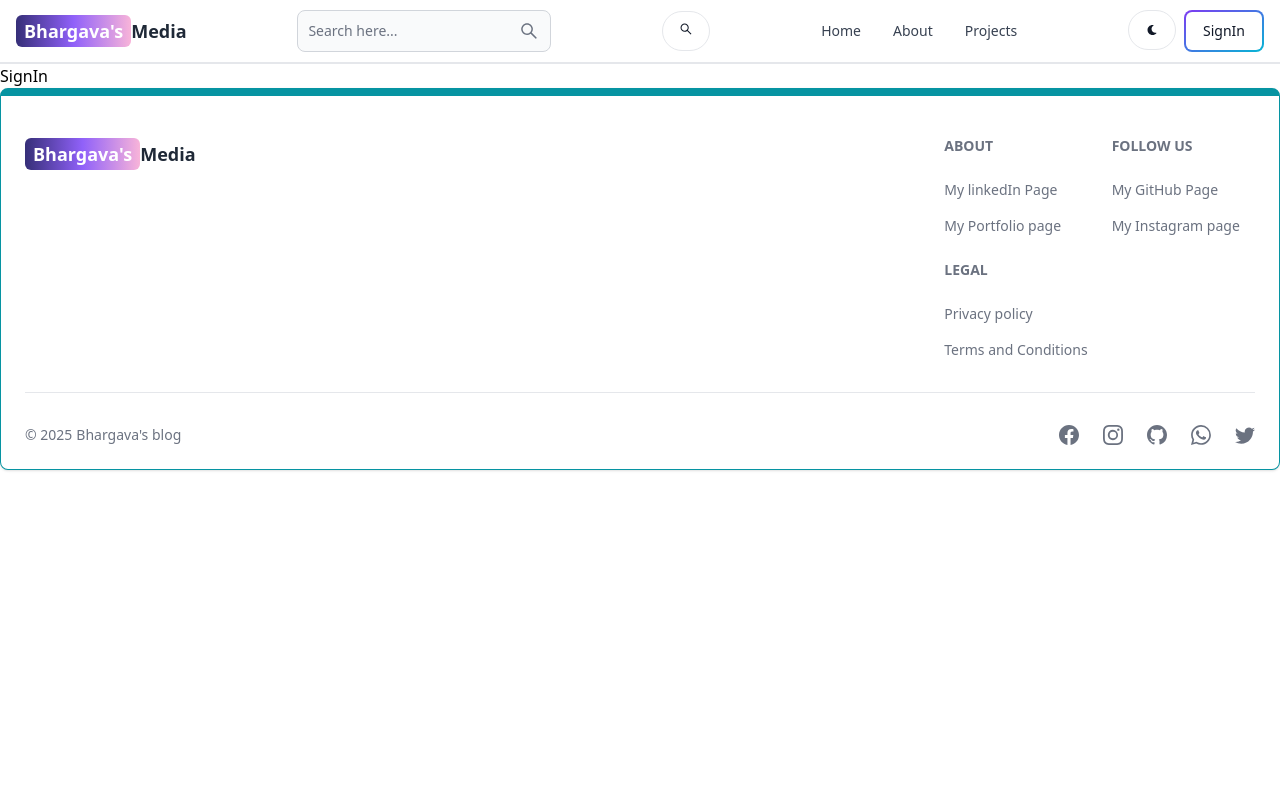
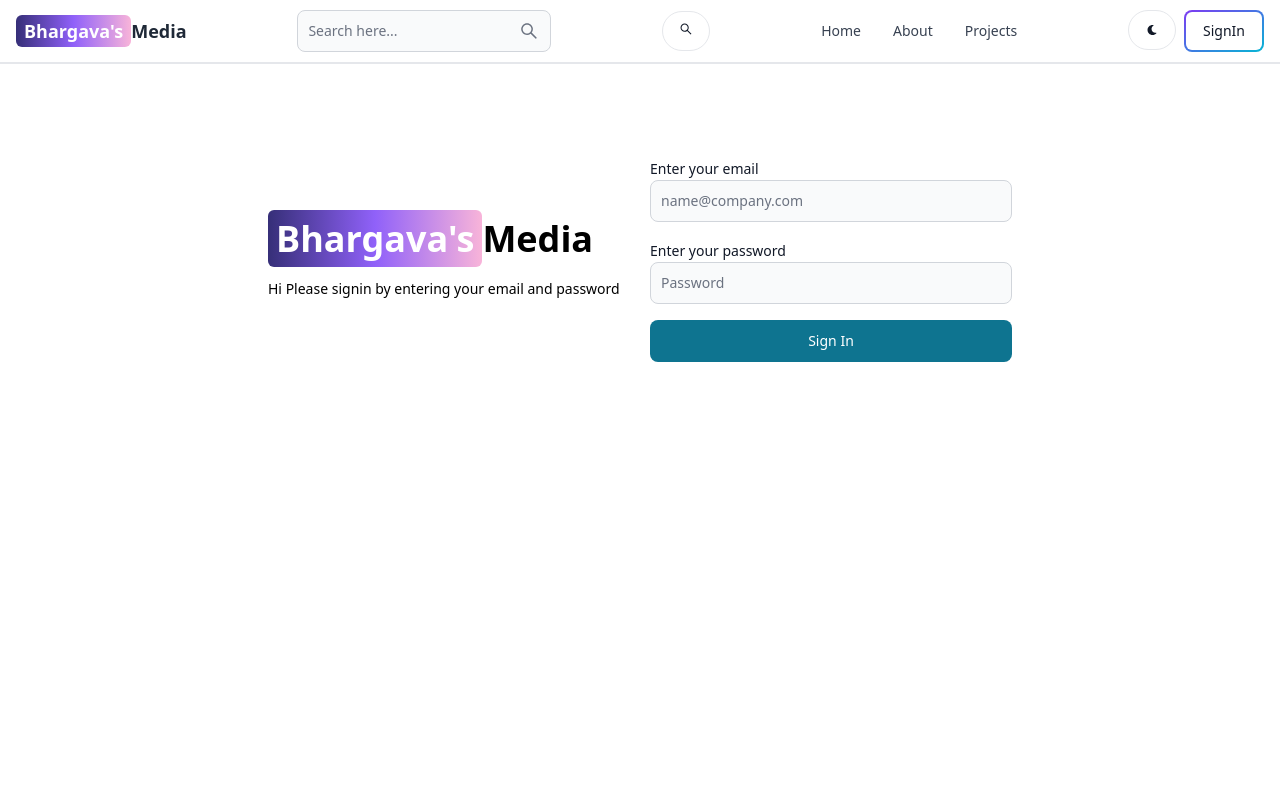
Before and after one commit to Gidijala-123/MERN-Full-Stack---VITE, a React (Vite) app in the folder client-side/: page /signin in a window 1280 px wide. Shown: the top 800 px of the page. Built offline with nearby package versions, Linux system fonts and the light colour scheme.

Commit message:
Corrections in signup, signin,userController
implemented proper error handling

```diff
--- a/client-side/src/pages/SignIn.jsx
+++ b/client-side/src/pages/SignIn.jsx
@@ -1,5 +1,104 @@
-import React from "react";
+import React, { useState } from "react";
+import { useNavigate, Link } from "react-router-dom";
+import { Label, TextInput, Button } from "flowbite-react";
 
 export default function SignIn() {
-  return <div>SignIn</div>;
+  const [formData, setFormData] = useState({});
+  const [errorMessage, setErrorMessage] = useState(null); // display error if any of the form field is empty
+  const [loading, setLoading] = useState(false); // to display loading effect while submitting a form
+  const navigate = useNavigate();
+
+  const handleChange = (e) => {
+    setFormData({
+      ...formData,
+      [e.target.id]: e.target.value.trim(),
+    }); /* To keep the input values of the form first we'll get previous data and then add new data */
+  };
+
+  const handleSubmit = async (e) => {
+    e.preventDefault();
+    console.log(formData);
+    if (!formData.userMail || !formData.userPassword) {
+      return setErrorMessage("Please fill out all fields..!");
+    }
+    try {
+      setLoading(true); // while submitting a form display a loading effect
+      setErrorMessage(null); // to clean any existing error messages
+      const res = await fetch("/api/userDetails/loginUser", {
+        method: "POST",
+        headers: {
+          "Content-Type": "application/json",
+        },
+        body: JSON.stringify(formData),
+      });
+      const data = await res.json();
+      setLoading(false); // stop loading effect
+
+      if (!res.ok) {
+        if (
+          res.status === 401 &&
+          data.message === "Invalid email or password"
+        ) {
+          return setErrorMessage(
+            "Invalid email or password. Please try again."
+          );
+        } else {
+          return setErrorMessage(data.message || "Something went wrong");
+        }
+      }
+
+      navigate("/dashboard");
+    } catch (error) {
+      // it's a client side error if user faces errors like internet issues
+      setErrorMessage(error.message);
+      setLoading(false); // stop loading effect
+    }
+  };
+
+  return (
+    <div className="min-h-screen mt-20">
+      <div className="flex p-3 max-w-3xl mx-auto flex-col md:flex-row md:items-center gap-5">
+        {/* left div */}
+        <div className="flex-1">
+          {/* To make left and right div with equal width we use flex-1 */}
+          <Link to="/" className="font-bold dark:text-white text-4xl">
+            <span className="px-2 py-1 text-white bg-gradient-to-r from-indigo-900 via-purple-500 to-pink-300 rounded-md">
+              Bhargava's
+            </span>
+            Media
+          </Link>
+          <p className="text-sm mt-5">
+            Hi Please signin by entering your email and password
+          </p>
+        </div>
+        {/* right div */}
+        <div className="flex-1">
+          <form className="flex flex-col gap-4" onSubmit={handleSubmit}>
+            <div>
+              <Label value="Enter your email" />
+              <TextInput
+                type="email"
+                id="userMail"
+                placeholder="name@company.com"
+                onChange={handleChange}
+              />
+            </div>
+            <div>
+              <Label value="Enter your password" />
+              <TextInput
+                type="password"
+                id="userPassword"
+                placeholder="Password"
+                onChange={handleChange}
+              />
+            </div>
+            {errorMessage && <p className="text-red-500">{errorMessage}</p>}
+            <Button type="submit" disabled={loading}>
+              {loading ? "Loading..." : "Sign In"}
+            </Button>
+          </form>
+        </div>
+      </div>
+    </div>
+  );
 }
--- a/client-side/src/pages/SignUp.jsx
+++ b/client-side/src/pages/SignUp.jsx
@@ -30,15 +30,21 @@ export default function SignUp() {
         body: JSON.stringify(formData),
       });
       const data = await res.json();
-      if (data.success === false) {
-        return setErrorMessage(data.message);
+      setLoading(false); // stop loading effect
+
+      if (!res.ok) {
+        if (res.status === 400 && data.message === "User already exists") {
+          return setErrorMessage("User already exists. Please sign in.");
+        } else {
+          return setErrorMessage(data.message || "Something went wrong");
+        }
       }
-      setLoading(false); //if everything is ok while submitting a form
-      res.ok ? navigate("/signin") : "";
+
+      navigate("/signin");
     } catch (error) {
-      //it's a client side error if user faces errors like internet issues
+      // it's a client side error if user faces errors like internet issues
       setErrorMessage(error.message);
-      setLoading(false); //if everything is ok while submitting a formsetLoading
+      setLoading(false); // stop loading effect
     }
   };
 
```
Also changed, not shown: 2 other files (tests, documents, lock files or other folders).
